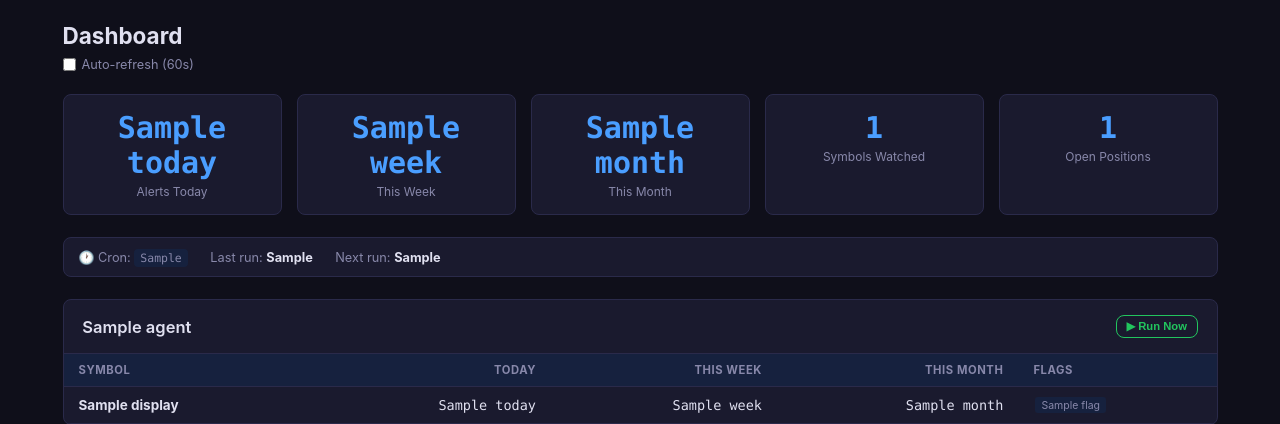
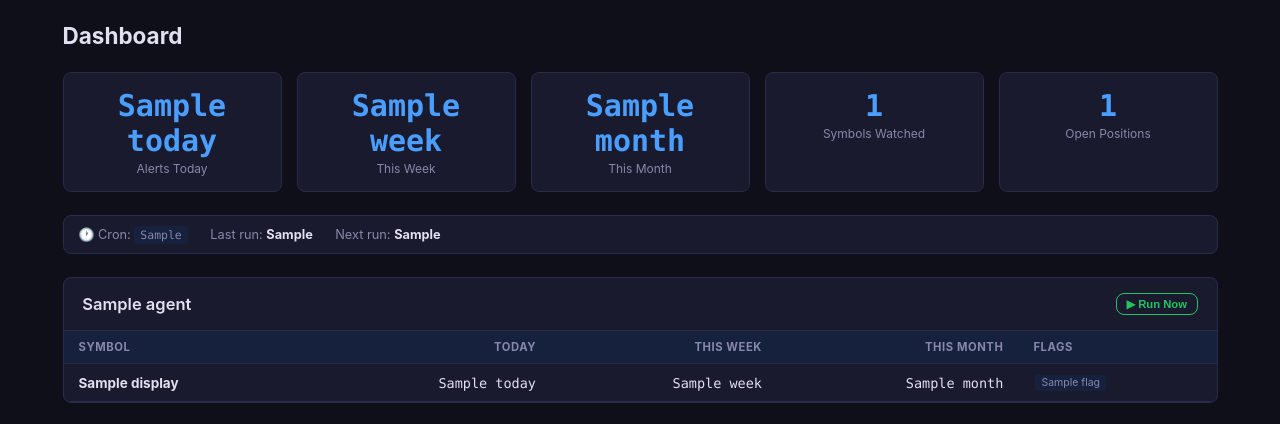
Before and after one commit to dsanchor/stock-options-manager, a FastAPI app: template web/templates/dashboard.html in a window 1280 px wide. Shown: the part 55-479 px from the top of the page. Run offline with FastAPI, Linux system fonts and the light colour scheme; the template is opened without the code that fills it: most values are stand-ins (such as "Sample title", 1, 10 or a date in 2020).

Commit message:
fix: remove auto-refresh toggle from dashboard
Remove checkbox, JS timer logic, CSS class, and README references.

Co-authored-by: Copilot <223556219+Copilot@users.noreply.github.com>

```diff
--- a/web/static/app.js
+++ b/web/static/app.js
@@ -7,26 +7,6 @@ document.addEventListener('DOMContentLoaded', function() {
             window.location.href = this.dataset.href;
         });
     });
-
-    // ── Auto-refresh toggle ──
-    var toggle = document.getElementById('autoRefresh');
-    if (toggle) {
-        var intervalId = null;
-        var savedPref = localStorage.getItem('autoRefresh');
-        if (savedPref === 'true') {
-            toggle.checked = true;
-            intervalId = setInterval(function() { window.location.reload(); }, 60000);
-        }
-        toggle.addEventListener('change', function() {
-            localStorage.setItem('autoRefresh', toggle.checked);
-            if (toggle.checked) {
-                intervalId = setInterval(function() { window.location.reload(); }, 60000);
-            } else if (intervalId) {
-                clearInterval(intervalId);
-                intervalId = null;
-            }
-        });
-    }
 
     // ── Run Now trigger buttons ──
     document.querySelectorAll('.btn-trigger[data-agent]').forEach(function(btn) {
--- a/web/static/style.css
+++ b/web/static/style.css
@@ -70,7 +70,6 @@ code { font-family: var(--font-mono); background: var(--bg-input); padding: 2px
 .back-link { display: inline-block; margin-bottom: 0.5rem; font-size: 0.85rem; }
 
 .header-controls { display: flex; align-items: center; gap: 1rem; margin-top: 0.5rem; }
-.auto-refresh-toggle { display: flex; align-items: center; gap: 0.4rem; color: var(--text-muted); font-size: 0.85rem; cursor: pointer; }
 
 /* ── Summary cards ── */
 .summary-row {
--- a/web/templates/dashboard.html
+++ b/web/templates/dashboard.html
@@ -4,11 +4,6 @@
 {% block content %}
 <div class="page-header">
     <h1>Dashboard</h1>
-    <div class="header-controls">
-        <label class="auto-refresh-toggle">
-            <input type="checkbox" id="autoRefresh"> Auto-refresh (60s)
-        </label>
-    </div>
 </div>
 
 {% if error %}
```
Also changed, not shown: README.md.
